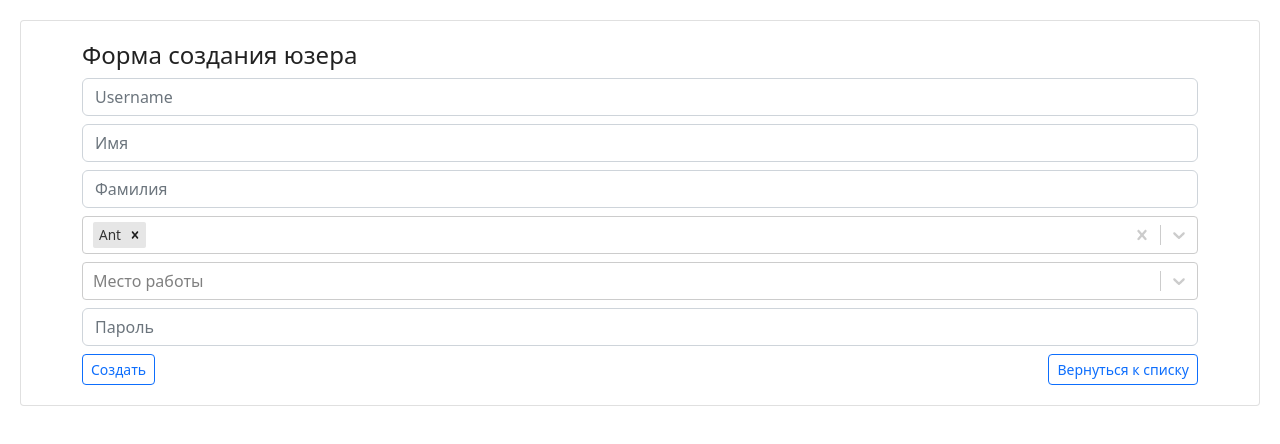
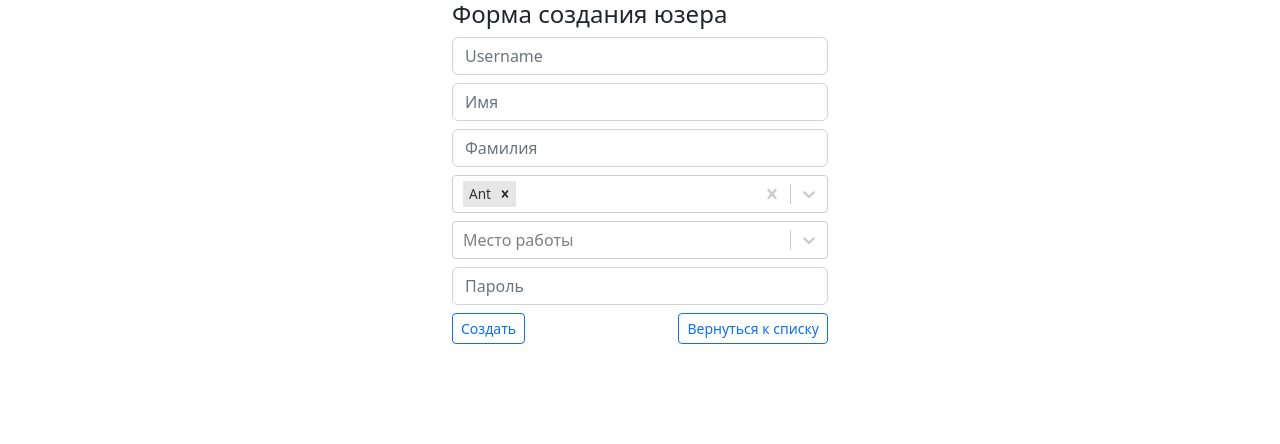
Before and after one commit to ArtemPasechnyi/technical-specifications, a React (Create React App) app: page /form in a window 1280 px wide. Shown: the top 444 px of the page. Built offline with nearby package versions, Linux system fonts and the light colour scheme.

Commit message:
T-9 Финальная версия (localStorage) (#9)

```diff
--- a/src/locaStorage.ts
+++ b/src/locaStorage.ts
@@ -1,8 +1,4 @@
-import { FormikErrors } from 'formik';
-import {
-  ERoles,
-  EWorkBorders,
-} from './page-components/Formik/FormikCreateUser';
+import { ERoles, EWorkBorders } from './page-components/exportConst';
 
 export interface IUser {
   username: string;
@@ -10,11 +6,7 @@ export interface IUser {
   firstName: string;
   lastName: string;
   role: ERoles[];
-  workBorders:
-    | EWorkBorders[]
-    | FormikErrors<EWorkBorders>[]
-    | string
-    | string[];
+  workBorders: EWorkBorders[];
   id: number;
 }
 
--- a/src/page-components/CartUser/Search.tsx
+++ b/src/page-components/CartUser/Search.tsx
@@ -15,6 +15,7 @@ export const Search = (props: ISearch) => {
   return (
     <Paper
       component="form"
+      variant="outlined"
       sx={{ p: '2px 4px', display: 'flex', alignItems: 'center', width: '80%' }}
     >
       <InputBase
--- a/src/page-components/Formik/Formik.module.css
+++ /dev/null
@@ -1,4 +0,0 @@
-.paper {
-  margin: 20px;
-  padding: 20px;
-}
--- a/src/page-components/Formik/FormikCreateUser.tsx
+++ b/src/page-components/Formik/FormikCreateUser.tsx
@@ -1,4 +1,3 @@
-import { Paper } from '@mui/material';
 import { Formik, Form, Field } from 'formik';
 import { enqueueSnackbar } from 'notistack';
 import { Button } from 'react-bootstrap';
@@ -9,15 +8,8 @@ import {
   IUser,
   updateUser,
 } from '../../locaStorage';
-import styles from './Formik.module.css';
+import { ERoles } from '../exportConst';
 import { SelectView } from './SelectView';
-
-export enum ERoles {
-  ANT = 'ant',
-  ANT_MANAGER = 'antManager',
-  ANT_OFFICER = 'antOfficer',
-  DEVELOPER = 'developer',
-}
 
 const roleOptions = [
   { value: ERoles.ANT, label: 'Ant' },
@@ -31,11 +23,6 @@ const workBordersOptions = [
   { value: { id: 2, name: 'Шали' }, label: 'Шали' },
   { value: { id: 3, name: 'Урус-Мартан' }, label: 'Урус-Мартан' },
 ];
-
-export interface EWorkBorders {
-  id: string;
-  name: string;
-}
 
 const validateString = (value: string, count: number) => {
   let error;
@@ -85,6 +72,8 @@ export const FormikCreateUser = () => {
     workBorders: [],
   };
 
+  const style = { maxWidth: '400px' }; //для контейнера
+
   const value = currentUser || clearUser;
 
   return (
@@ -108,8 +97,7 @@ export const FormikCreateUser = () => {
         }}
       >
         {({ errors, touched }) => (
-          <Paper className={styles.paper} variant="outlined">
-            <div className="container">
+          <div className="container" style={style}>
             <div className="col-sm-12">
               <h4>Форма создания юзера</h4>
             </div>
@@ -154,6 +142,9 @@ export const FormikCreateUser = () => {
                   component={SelectView}
                   placeholder="Роли"
                   isMulti={true}
+                  defaultValue={roleOptions.filter((roleOption) =>
+                    value.role.find((role: ERoles) => role === roleOption.value)
+                  )}
                   validate={(value: string[]) => validateArr(value)}
                 />
                 {errors.role && touched.role && errorComponent(errors.role)}
@@ -164,13 +155,19 @@ export const FormikCreateUser = () => {
                   name="workBorders"
                   options={workBordersOptions}
                   component={SelectView}
+                  defaultValue={workBordersOptions.filter((workBordersOption) =>
+                    value.workBorders.find(
+                      (workBorder) =>
+                        workBorder.id === workBordersOption.value.id
+                    )
+                  )}
                   placeholder="Место работы"
                   isMulti={true}
                   validate={(value: string[]) => validateArr(value)}
                 />
                 {errors.workBorders &&
                   touched.workBorders &&
-                    errorComponent(errors.workBorders)}
+                  errorComponent(errors.workBorders as string)}
               </div>
 
               <div className="form-group">
@@ -213,7 +210,6 @@ export const FormikCreateUser = () => {
               </div>
             </Form>
           </div>
-          </Paper>
         )}
       </Formik>
     </>
--- a/src/page-components/Formik/SelectView.tsx
+++ b/src/page-components/Formik/SelectView.tsx
@@ -11,6 +11,7 @@ interface ISelectView extends FieldProps {
   isMulti?: boolean;
   className?: string;
   placeholder?: string;
+  defaultValue?: any;
 }
 
 export const SelectView = ({
@@ -19,6 +20,7 @@ export const SelectView = ({
   field,
   form,
   options,
+  defaultValue,
   isMulti = false,
 }: ISelectView) => {
   const onChange = (option: any) => {
@@ -30,29 +32,15 @@ export const SelectView = ({
     );
   };
 
-  const getValue = () => {
-    if (options) {
-      return isMulti
-        ? options.filter(
-            (option: { value: any }) => field.value.indexOf(option.value) >= 0
-          )
-        : options.find(
-            (option: { value: any }) => option.value === field.value
-          );
-    } else {
-      return isMulti ? [] : ('' as any);
-    }
-  };
-
   return (
     <Select
       className={className}
       name={field.name}
-      value={getValue()}
       onChange={onChange}
       placeholder={placeholder}
       options={options}
       isMulti={isMulti}
+      defaultValue={defaultValue}
     />
   );
 };
--- /dev/null
+++ b/src/page-components/exportConst.ts
@@ -0,0 +1,11 @@
+export enum ERoles {
+  ANT = 'ant',
+  ANT_MANAGER = 'antManager',
+  ANT_OFFICER = 'antOfficer',
+  DEVELOPER = 'developer',
+}
+
+export interface EWorkBorders {
+  id: number;
+  name: string;
+}
```
Lines whose indentation alone changed are shown as unchanged.
